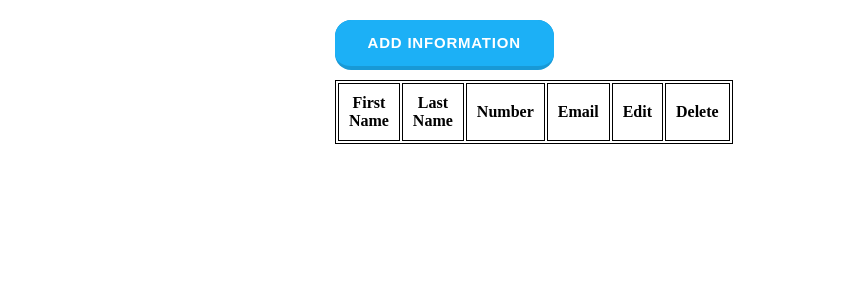
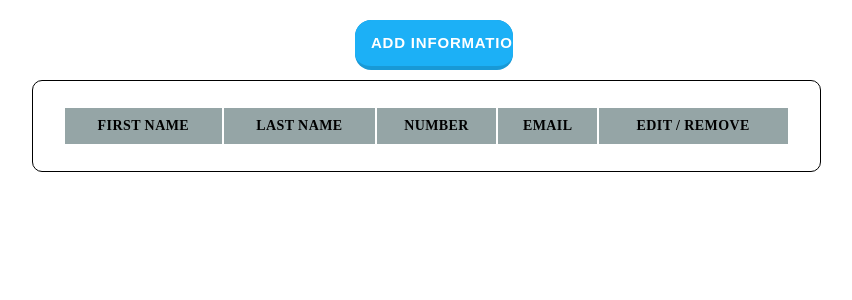
Before and after one commit to Mitesh2603/Shoes-Project, a Vue app: page / in a window 1280 px wide. Shown: the top 300 px of the page, without its empty margins (214-1066 px from the left). Built offline with nearby package versions, Linux system fonts and the light colour scheme.

Commit message:
Complete Form Task

```diff
--- a/src/App.vue
+++ b/src/App.vue
@@ -1,18 +1,16 @@
 <template>
-    <div>
-      <router-view />
-    </div>
+  <div>
+    <router-view />
+  </div>
 </template>
 
 <script lang="ts">
 import Home from "./components/CRUD/Home.vue";
 import Modal from "./components/CRUD/Modal.vue";
-import BlogPage from "./components/Blogs/BlogPage.vue";
 export default {
   name: "App",
   components: {
     Home,
-    BlogPage,
     Modal,
   },
 };
@@ -21,38 +19,7 @@ export default {
 <style scoped>
 div {
   margin-top: 10px;
-  margin-left: 30%;
-  margin-right: 30%;
+  margin-left: 10%;
+  margin-right: 10%;
 }
 </style>
-
-<!-- <template>
-  <div id="app">
-    <NumberDisplay />
-    <NumberSubmit />
-  </div>
-</template>
-
-<script>
-import NumberDisplay from "./components/Count/NumberDisplay.vue";
-import NumberSubmit from "./components/Count/NumberSubmit.vue";
-
-export default {
-  name: "App",
-  components: {
-    NumberDisplay,
-    NumberSubmit,
-  },
-};
-</script>
-
-<style>
-#app {
-  font-family: "Avenir", Helvetica, Arial, sans-serif;
-  -webkit-font-smoothing: antialiased;
-  -moz-osx-font-smoothing: grayscale;
-  text-align: center;
-  color: #2c3e50;
-  margin-top: 60px;
-}
-</style> -->
--- a/src/components/CRUD/Home.vue
+++ b/src/components/CRUD/Home.vue
@@ -12,53 +12,43 @@
           <th>Last Name</th>
           <th>Number</th>
           <th>Email</th>
-          <th>Edit</th>
-          <th>Delete</th>
+          <th>Edit / Remove</th>
         </tr>
         <tr v-for="(item, index) in result" :key="item">
           <td>
-            <input
-              type="text"
-              :v-model="item.firstname"
-              :value="item.firstname"
-              :disabled="disabled"
-            />
+            <input type="text" v-model="item.firstname" :disabled="disabled" />
           </td>
           <td>
-            <input
-              type="text"
-              :v-model="item.lastname"
-              :value="item.lastname"
-              :disabled="disabled"
-            />
+            <input type="text" v-model="item.lastname" :disabled="disabled" />
           </td>
           <td>
-            <input
-              type="text"
-              :v-model="item.number"
-              :value="item.number"
-              :disabled="disabled"
-            />
+            <input type="number" v-model="item.number" :disabled="disabled" />
           </td>
           <td>
-            <input
-              type="text"
-              :v-model="item.email"
-              :value="item.email"
-              :disabled="disabled"
-            />
+            <input type="text" v-model="item.email" :disabled="disabled" />
           </td>
-          <td
-            style="cursor: pointer"
-            @click="
-              editMember(index, item);
-              disabled = !disabled;
-            "
-          >
-            Edit
-          </td>
-          <td style="cursor: pointer" @click="removeMember(index, item)">
-            Delete
+          <td>
+            <span
+              class="edit"
+              v-if="disabled"
+              style="cursor: pointer"
+              @click="disabled = !disabled"
+            >
+              <font-awesome-icon icon="fa-pen-to-square" /></span
+            ><span
+              class="edit"
+              v-if="!disabled"
+              style="cursor: pointer"
+              @click="disabled = !disabled"
+              ><font-awesome-icon icon="fa-solid fa-check"
+            /></span>
+            <span
+              class="delete"
+              style="cursor: pointer"
+              @click="removeMember(index, item)"
+            >
+              <font-awesome-icon icon="fa-xmark" />
+            </span>
           </td>
         </tr>
       </table>
@@ -88,32 +78,68 @@ export default {
   },
   methods: {
     fetchData(data) {
-      this.result.push(data);
+      // this.result.push(data);
+      if (!localStorage.getItem("result")) {
+        localStorage.setItem("result", JSON.stringify([]));
+      }
+      const member = JSON.parse(localStorage.getItem("result"));
+      member.push(data);
+      localStorage.setItem("result", JSON.stringify(member));
+      this.result = JSON.parse(localStorage.getItem("result"));
     },
     removeMember(index) {
-      this.result.splice(index, 1);
+      // this.result.splice(index, 1);
+      const member = JSON.parse(localStorage.getItem("result"));
+      member.splice(index, 1);
+      localStorage.setItem("result", JSON.stringify(member));
+      this.result = JSON.parse(localStorage.getItem("result"));
     },
-    editMember(data) {
-      this.showModal = true;
+    getCart() {
+      if (!localStorage.getItem("result")) {
+        localStorage.setItem("result", JSON.stringify([]));
+      }
+      this.result = JSON.parse(localStorage.getItem("result"));
     },
+  },
+  beforeMount() {
+    this.getCart();
   },
 };
 </script>
 
 <style scoped>
-table,
-th,
-td {
-  border: 1px solid black;
+input {
+  text-align: center;
+  padding: auto;
+}
+.delete,
+.edit {
+  padding: 10px;
+}
+table {
+  border: 1px solid;
+  width: 100%;
+  border-radius: 10px;
+  padding: 25px 30px;
+  justify-content: space-between;
 }
 th {
+  background-color: #95a5a6;
+  font-size: 14px;
+  text-transform: uppercase;
+  letter-spacing: 0.03em;
   padding: 10px;
+}
+td {
+  text-align: center;
+  padding: 8px;
+  background-color: #ffffff;
+  box-shadow: 0px 0px 9px 0px rgba(0, 0, 0, 0.1);
 }
 
 div {
   padding: 5px;
 }
-
 .button {
   appearance: button;
   background-color: #1899d6;
@@ -142,7 +168,9 @@ div {
   -webkit-user-select: none;
   vertical-align: middle;
   white-space: nowrap;
-  width: 120%;
+  width: 20%;
+  margin-left: 41%;
+  margin-right: 45%;
 }
 
 .button:after {
--- a/src/components/CRUD/Modal.vue
+++ b/src/components/CRUD/Modal.vue
@@ -4,13 +4,11 @@
       <div class="modal-wrapper">
         <div class="modal-container">
           <div class="studentInfo">Student Information</div>
-          <!-- <form @submit.prevent="displayContent()"> -->
           <div class="input">
             <div class="firstname">
               <label for="firstname">First Name : </label>
               <input
                 class="form-field"
-                ref="firstname"
                 type="text"
                 placeholder="First Name"
                 id="firstname"
@@ -68,7 +66,6 @@
             </button>
             <button class="button" @click="$emit('close')">Cancel</button>
           </div>
-          <!-- </form> -->
         </div>
       </div>
     </div>
--- a/src/main.ts
+++ b/src/main.ts
@@ -2,6 +2,18 @@ import { router } from "./router";
 import { createApp } from "vue";
 import App from "./App.vue";
 
-const app = createApp(App);
+import { FontAwesomeIcon } from "@fortawesome/vue-fontawesome";
+import { library } from "@fortawesome/fontawesome-svg-core";
+import {
+  faXmark,
+  faPenToSquare,
+  faTrash,
+  faAt,
+  faCheck,
+} from "@fortawesome/free-solid-svg-icons";
+
+library.add(faXmark, faPenToSquare, faTrash, faAt, faCheck);
+
+const app = createApp(App).component("font-awesome-icon", FontAwesomeIcon);
 app.use(router);
 app.mount("#app");
--- a/src/router.ts
+++ b/src/router.ts
@@ -4,6 +4,7 @@ import Product from "./components/product/StateProduct.vue";
 import Back from "./components/product/StateProduct.vue";
 import Modal from "./components/CRUD/Modal.vue";
 import Home from "./components/CRUD/Home.vue";
+import Cart from "./components/product/Cart.vue";
 
 export const router = createRouter({
   history: createWebHistory(),
@@ -11,6 +12,7 @@ export const router = createRouter({
   routes: [
     // { path: "/", component: Product, name: "Product" },
     { path: "/", component: Home, name: "Home" },
+    // { path: "/cart", component: Cart, name: "Cart" },
     // { path: "/StateShopping", component: Shopping, name: "Shopping" },
     // { path: "/StateProduct", component: Back, name: "Back" },
     { path: "/Modal", component: Modal, name: "Modal" },
```
Also changed, not shown: package.json (+8 -4 lines), 1 other file (tests, documents, lock files or other folders).
